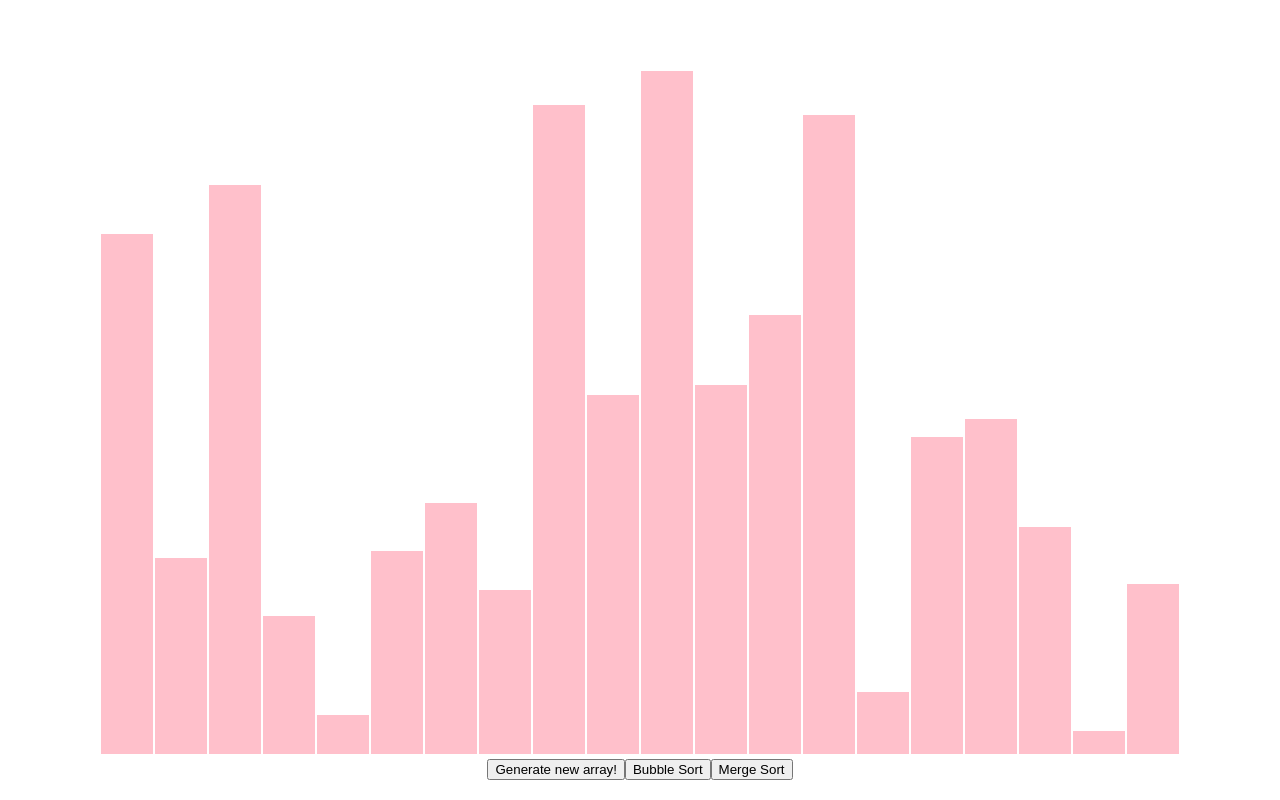
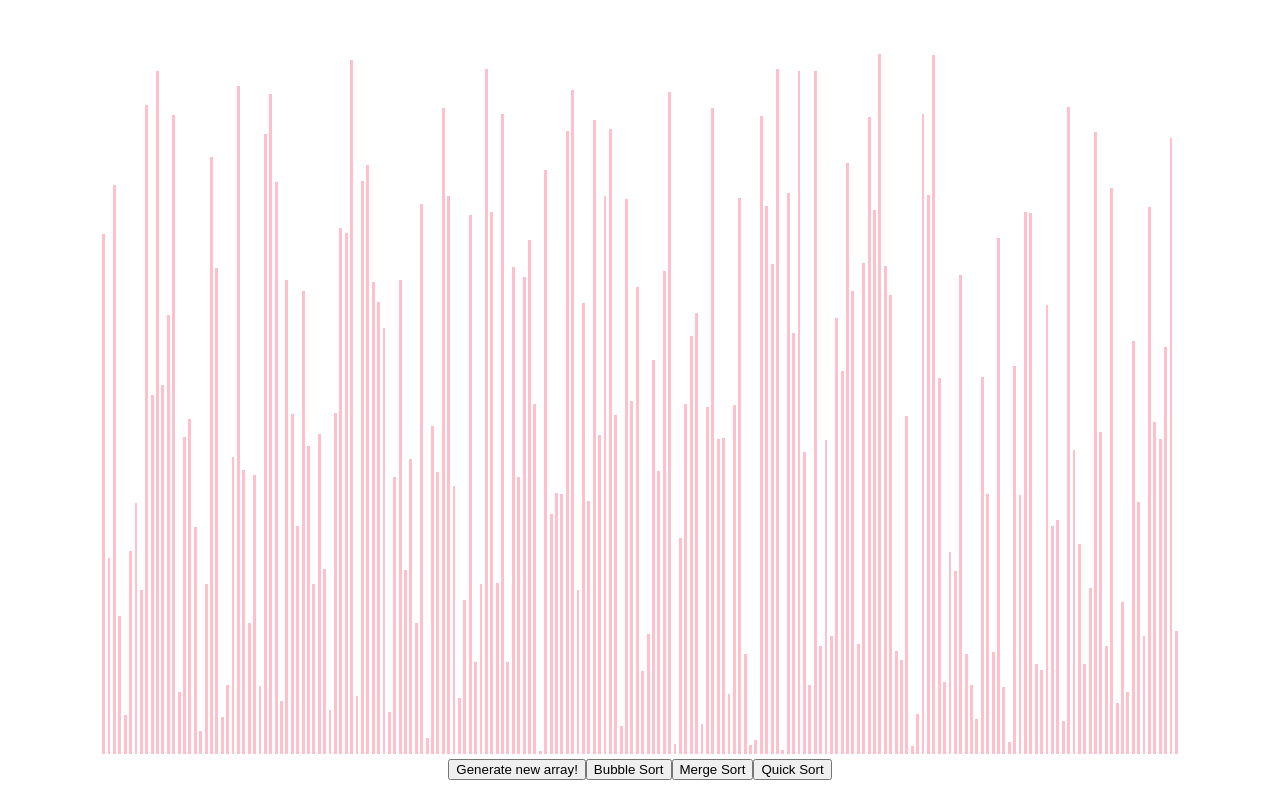
Before and after one commit to yadav8/Projects, a React (Create React App) app in the folder sort-visualizer/: page / in a window 1280 px wide. Built offline with nearby package versions, Linux system fonts and the light colour scheme.

Commit message:
Quick sort animations working. Need to add pivot color and final color.

```diff
--- a/sort-visualizer/src/Sort-Algorithms/BubbleSort.js
+++ b/sort-visualizer/src/Sort-Algorithms/BubbleSort.js
@@ -7,8 +7,6 @@ export default function getBubbleSortSequence (array) {
 
 	return sequence;
 }
-
-
 
 function bubbleSort (array, sequence) {
 	var length = array.length;
--- /dev/null
+++ b/sort-visualizer/src/Sort-Algorithms/QuickSort.js
@@ -0,0 +1,55 @@
+// Re-comment code
+// Need to get Pivot color and Final color working
+export default function getQuickSortSequence (array) {
+	// sequence elements will be of the form: ["operation", idx1, idx2]
+	// where operation can be compare or swap or final_swap
+	var sequence = [];
+	quickSort(array, sequence, 0, array.length-1);
+	return sequence;
+}
+
+
+function quickSort(array, sequence, leftIdx, rightIdx) {
+	if (array.length > 1) {
+		var index = partition(array, sequence, leftIdx, rightIdx); //index returned from partition
+
+		if (leftIdx < index - 1) { //more elements on the left side of the pivot
+		    quickSort(array, sequence, leftIdx, index - 1);
+		}
+		if (index < rightIdx) { //more elements on the right side of the pivot
+		    quickSort(array, sequence, index, rightIdx);
+		}
+	}
+
+	return array;
+}
+
+function partition(array, sequence, leftIdx, rightIdx) {
+	var pivotIdx = Math.floor((rightIdx+leftIdx)/2);
+	var pivot = array[pivotIdx];
+	console.log(pivot, array);
+	//sequence.push(["pivot", pivotIdx, -1]);
+
+	while (leftIdx <= rightIdx) {
+		while (array[leftIdx] < pivot) {
+			if(leftIdx !== rightIdx) {sequence.push(["compare", leftIdx, rightIdx]);}
+            leftIdx++;
+        }
+        while (array[rightIdx] > pivot) {
+        	if(leftIdx !== rightIdx) {sequence.push(["compare", leftIdx, rightIdx]);}
+            rightIdx--;
+        }
+        if (leftIdx <= rightIdx) {
+            // Swapping two elements
+            // Make separate swap function
+            if(leftIdx !== rightIdx) {sequence.push(["swap", leftIdx, rightIdx]);            }
+            var tmp = array[leftIdx];
+            array[leftIdx] = array[rightIdx];
+            array[rightIdx] = tmp;
+            leftIdx++;
+            rightIdx--;
+        }
+	}
+
+	return leftIdx;
+}
--- a/sort-visualizer/src/Sort-Visualizer/ArrayContainer.jsx
+++ b/sort-visualizer/src/Sort-Visualizer/ArrayContainer.jsx
@@ -5,12 +5,13 @@ import './Sort-Visualizer.css';
 import ArrayBar from './ArrayBar.jsx';
 import getBubbleSortSequence from '../Sort-Algorithms/BubbleSort.js';
 import getMergeSortSequence from '../Sort-Algorithms/MergeSort.js';
+import getQuickSortSequence from '../Sort-Algorithms/QuickSort.js';
 
 // Change this value for the number of bars (value) in the array.
-const ARRAY_SIZE = 20;
+const ARRAY_SIZE = 200;
 
 // Change this value for the speed of the animations.
-const ANIMATION_SPEED_MS = 50; //ARRAY_SIZE/7;
+const ANIMATION_SPEED_MS = 20; //ARRAY_SIZE/10;
 
 // Resizes to fit browser window
 let arrayContainerWidth = window.innerWidth - 200;
@@ -37,7 +38,7 @@ const SWAP_COLOR = 'blueviolet';
 const FINAL_COLOR = 'yellowgreen';
 
 
-export default class SortVisualizer extends React.Component {
+export default class ArrayContainer extends React.Component {
 	constructor(props) {
 		super(props);
 
@@ -74,8 +75,8 @@ export default class SortVisualizer extends React.Component {
 
 	// Handles updating Component dimensions on window resize
 	handleResize() {
-		arrayContainerWidth = window.innerWidth - 100;
-		arrayBarWidth = ((window.innerWidth - 100) / (ARRAY_SIZE)) - 4;
+		arrayContainerWidth = window.innerWidth - 200;
+		arrayBarWidth = ((window.innerWidth - 200) / (ARRAY_SIZE)) - 2.5;
 		this.setState({width: arrayContainerWidth});
 	}
 
@@ -89,21 +90,32 @@ export default class SortVisualizer extends React.Component {
 
 	}
 
-
 	// Function call when Merge Sort button is pressed
 	mergeSortButtonPressed() {
-		// Extract the actual array value from our 'array' to send to BubbleSort
-		console.log(this.state.array);
+		// Extract the actual array value from our 'array' to send to MergeSort
 		let value_array = this.state.array.map(arraybar => arraybar[0]);
 		const sequence = getMergeSortSequence(value_array);
-		console.log(sequence);
 		this.executeSequence(sequence);
 
 	}
 
-	// Executes compare/swap sequence generated from Sorting
-	// RE-FACTOR AND RE-COMMENT THIS
-	// POSSIBLY EXTRACT OUTSIDE OF COMPONENT INTO A DIFFERENT FILE USING FUNCTIONAL SETSTATE
+	// Function call when Quick Sort button is pressed
+	// Need to get Pivot color and Final color working
+	quickSortButtonPressed() {
+		// Extract the actual array value from our 'array' to send to QuickSort
+		console.log(this.state.array);
+		let value_array = this.state.array.map(arraybar => arraybar[0]);
+		const sequence = getQuickSortSequence(value_array);
+		this.executeSequence(sequence);
+
+	}
+
+	// Executes sequence generated from Sorting
+	// Possible sequence functions:-
+	// Bubble Sort: compare, swap, final
+	// Merge Sort: compare, overwrite, final
+	// Quick Sort: compare, swap, pivot, final
+	// Heap Sort: compare, swap, final
 	executeSequence(sequence) {
 		let array_copy = [...this.state.array];
 		for (let i = 0; i < sequence.length; i++) {
@@ -115,17 +127,17 @@ export default class SortVisualizer extends React.Component {
 			let array_j = frame[2];
 
 			// Checks whether next frame will have array bars returning to DEFAULT color
-			let revertToPrimary = checkPrimaryColorRevert(sequence, i);
+			let revertToDefault = checkDefaultColorRevert(sequence, i);
 
 			// Calls appropriate sequence function logic for the upcoming frame to be rendered
 			if (sequence_function === "compare") {
-				this.sequenceCompare(array_copy, array_i, array_j, i, revertToPrimary);
+				this.sequenceCompare(array_copy, array_i, array_j, i, revertToDefault);
 			}
 			else if (sequence_function === "swap") {
-				this.sequenceSwap(array_copy, array_i, array_j, i, revertToPrimary);
+				this.sequenceSwap(array_copy, array_i, array_j, i, revertToDefault);
 			}
 			else if (sequence_function === "overwrite") {
-				this.sequenceOverwrite(array_copy, array_i, array_j, i, revertToPrimary);
+				this.sequenceOverwrite(array_copy, array_i, array_j, i, revertToDefault);
 			}
 			else if (sequence_function === "final") {
 				// Change the color property to FINAL when ArrayBar has reached its final position
@@ -138,32 +150,32 @@ export default class SortVisualizer extends React.Component {
 		}
 	}
 
-	sequenceCompare(array, i, j, frameNumber, revertToPrimary) {
+	sequenceCompare(array, i, j, frameNumber, revertToDefault) {
 		// Change the color property to COMPARISON for the two array indices being compared
 		setTimeout(() => {
 			// Only change color to COMPARE if Array element is not already in FINAL color state
 			// Array element's [2] denotes FINAL state. Only change color if FINAL state is false
-			if (!array[i][2]) {array[i][1] = COMPARISON_COLOR;}
-			if (!array[j][2]) {array[j][1] = COMPARISON_COLOR;}
+			array[i][1] = COMPARISON_COLOR;
+			array[j][1] = COMPARISON_COLOR;
 			this.setState(state => ({array: array}));
 		}, frameNumber * ANIMATION_SPEED_MS);
 
 		// Optimizes animation by not reverting to DEFAULT color if the same index is about
 		// to get some other color state in the very next frame. Otherwise, we revert to default
 		// in next frame
-		if (revertToPrimary) {
 		setTimeout(() => {
 			// Only change color to COMPARE if Array element is not already in FINAL color state
 			// Array element's [2] denotes FINAL state. Only change color if FINAL state is false
-				if (!array[i][2]) {array[i][1] = DEFAULT_COLOR};
-				if (!array[j][2]) {array[j][1] = DEFAULT_COLOR};
+			if (array[i][2]) {array[i][1] = FINAL_COLOR;}
+			else if (revertToDefault[0]) {array[i][1] = DEFAULT_COLOR;}
+			if (array[j][2]) {array[j][1] = FINAL_COLOR;}
+			else if (revertToDefault[1]) {array[j][1] = DEFAULT_COLOR;}
 			this.setState(state => ({array: array}));
 		}, (frameNumber+1) * ANIMATION_SPEED_MS);
 	}
-	}
 
 
-	sequenceSwap(array, i, j, frameNumber, revertToPrimary) {
+	sequenceSwap(array, i, j, frameNumber, revertToDefault) {
 		// Change the color property to SWAP for the two array indices being swapped
 		// Swap values of the two array indices being swapped
 		setTimeout(() => {
@@ -177,14 +189,14 @@ export default class SortVisualizer extends React.Component {
 		// to get some other color state in the very next frame. Otherwise, we revert to default
 		// in next frame
 		setTimeout(() => {
-			array[i][1] = DEFAULT_COLOR;
-			if(revertToPrimary) {array[j][1] = DEFAULT_COLOR;}
+			if(revertToDefault[0]) {array[i][1] = DEFAULT_COLOR;}
+			if(revertToDefault[1]) {array[j][1] = DEFAULT_COLOR;}
 			this.setState(state => ({array: array}));
 		}, (frameNumber+1) * ANIMATION_SPEED_MS);
 	}
 
 
-	sequenceOverwrite(array, i, newValue, frameNumber, revertToPrimary) {
+	sequenceOverwrite(array, i, newValue, frameNumber, revertToDefault) {
 		// Change the color property to SWAP for the Array index whose value is changing
 		// Only change color if newValue is not the same as current value.
 		setTimeout(() => {
@@ -197,12 +209,10 @@ export default class SortVisualizer extends React.Component {
 		// Optimizes animation by not reverting to DEFAULT color if the same index is about
 		// to get some other color state in the very next frame. Otherwise, we revert to default
 		// in next frame
-		if (revertToPrimary) {
 		setTimeout(() => {
-				array[i][1] = DEFAULT_COLOR;
+			if (revertToDefault[0]) {array[i][1] = DEFAULT_COLOR;}
 			this.setState(state => ({array: array}));
 		}, (frameNumber+1) * ANIMATION_SPEED_MS);
-		}
 	}
 
 
@@ -224,6 +234,7 @@ export default class SortVisualizer extends React.Component {
 			    <button onClick={() => this.resetArray()}>Generate new array!</button>
 			    <button onClick={() => this.bubbleSortButtonPressed()}>Bubble Sort</button>
 			    <button onClick={() => this.mergeSortButtonPressed()}>Merge Sort</button>
+			    <button onClick={() => this.quickSortButtonPressed()}>Quick Sort</button>
 		    </div>
 	    );
 	}
@@ -232,24 +243,21 @@ export default class SortVisualizer extends React.Component {
 // Optimizes animation by not reverting to DEFAULT color if the same index is about
 // to get some other color state in the very next frame. Otherwise, we revert to default
 // in next frame. A little hacky right now.
-function checkPrimaryColorRevert(sequence, i) {
-	if (i === sequence.length-1) {return true;}
-	let sequence_function = sequence[i][0];
+function checkDefaultColorRevert(sequence, i) {
+	// Format: [bool, bool] corresponding to revertToDefault values for ArrayBars 1 & 2
+	// being compared or swapped.
+	let revertToDefault = [true, true];
 
-	if (sequence_function === "compare") {
-		if (sequence[i+1][0] === "swap") {
-			return false;
+	if (i !== sequence.length-1) {
+		if (sequence[i][1] === sequence[i+1][1]) {
+			revertToDefault[0] = false;
 		}
-		return true;
+		if (sequence[i][2] === sequence[i+1][2]) {
+			revertToDefault[1] = false;
+		}
 	}
 
-	if (sequence[i][1] === sequence[i+1][1]) {
-		return false;
-	}
-
-	return true;
-
-
+	return revertToDefault;
 }
 
 
```
Lines whose indentation alone changed are shown as unchanged.
